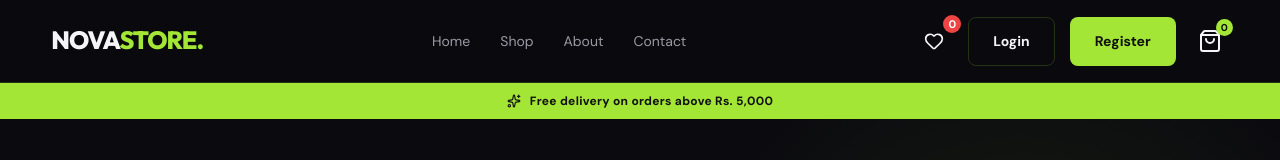
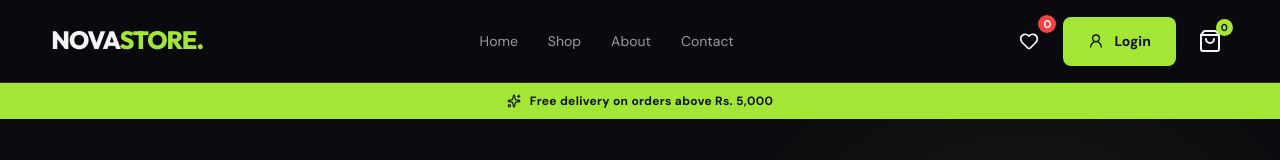
Before and after one commit to k-ahmad/ecommerce, a React (Vite) app in the folder frontend/: page / in a window 1280 px wide. Shown: the top 160 px of the page. Built offline with nearby package versions, Linux system fonts and the light colour scheme; no server answers.

Commit message:
Single login button in navbar

```diff
--- a/frontend/src/components/Navbar.jsx
+++ b/frontend/src/components/Navbar.jsx
@@ -1,4 +1,3 @@
-
 import { Link, NavLink, useLocation, useNavigate } from "react-router-dom";
 import {
   ShoppingBag,
@@ -6,6 +5,7 @@ import {
   X,
   LogOut,
   Heart,
+  UserRound,
 } from "lucide-react";
 import { useEffect, useState } from "react";
 import { getWishlist } from "../data/wishlistStore";
@@ -134,17 +134,13 @@ export default function Navbar({ cartCount = 0 }) {
             </NavLink>
           ))}
 
-          {/* Mobile menu: login/register/logout yahan dikhte hain */}
+          {/* Mobile menu: login/logout yahan dikhte hain */}
           <div className="nav-mobile-auth">
             {!user && (
-              <>
-                <Link to="/login" className="secondary-btn" onClick={() => setOpen(false)}>
+              <Link to="/login" className="primary-btn" onClick={() => setOpen(false)}>
+                <UserRound size={16} />
                 Login
               </Link>
-                <Link to="/register" className="primary-btn" onClick={() => setOpen(false)}>
-                  Register
-                </Link>
-              </>
             )}
 
             {user && (
@@ -169,22 +165,15 @@ export default function Navbar({ cartCount = 0 }) {
             <span>{wishlistCount}</span>
           </Link>
 
+          {/* Sirf ek button: Login page par "Create Account" ka link maujood hai */}
           {!user && (
-            <>
             <Link
               to="/login"
-                className="secondary-btn nav-desktop-only"
+              className="primary-btn nav-desktop-only"
             >
+              <UserRound size={16} />
               Login
             </Link>
-
-              <Link
-                to="/register"
-                className="primary-btn nav-desktop-only"
-              >
-                Register
-              </Link>
-            </>
           )}
 
           {user?.role !== "admin" && (
```
Lines whose indentation alone changed are shown as unchanged.
